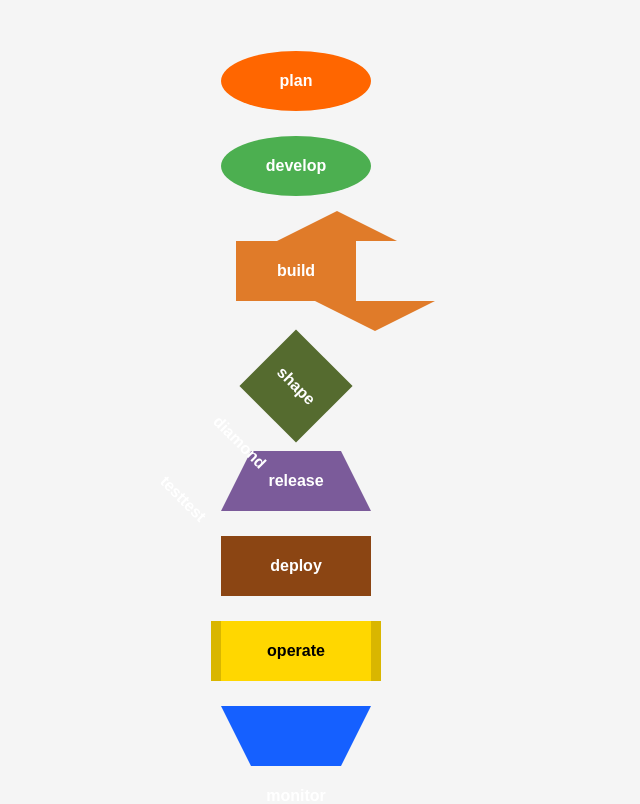
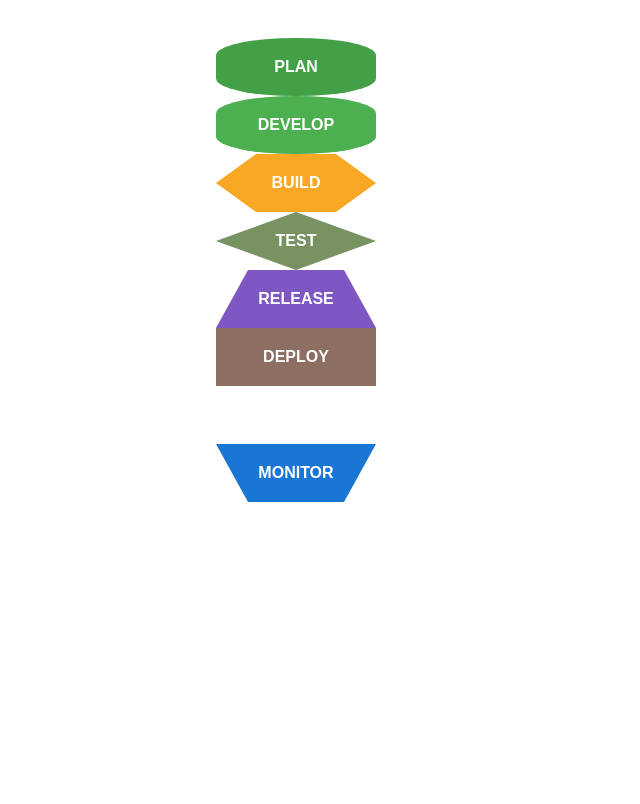
Before and after one commit to mukesh27ys31/exp-image, a plain HTML site: page index.html in a window 1280 px wide. Shown: the whole page, without its empty margins (344-984 px from the left). Drawn offline with Linux system fonts and the light colour scheme.

Commit message:
Update style.css

```diff
--- a/style.css
+++ b/style.css
@@ -1,117 +1,97 @@
-/* General Page Style */
 body {
+  background-color: white;
   font-family: Arial, sans-serif;
-  background: #f5f5f5;
   display: flex;
   justify-content: center;
   align-items: center;
-  min-height: 100vh;
+  padding: 30px;
 }
 
 .container {
   display: flex;
   flex-direction: column;
   align-items: center;
-  gap: 25px;
 }
 
-/* Base Shape Styles */
 .shape {
   color: white;
+  text-align: center;
+  padding: 20px;
+  width: 120px;
   font-weight: bold;
-  text-align: center;
-  line-height: 60px;
-  width: 150px;
-  height: 60px;
+  text-transform: uppercase;
 }
 
-/* Oval Shape */
-.oval {
-  border-radius: 50%;
+.arrow {
+  font-size: 24px;
+  margin: 10px 0;
 }
 
-/* Diamond Shape */
-.diamond {
-  transform: rotate(45deg);
-  width: 80px;
-  height: 80px;
-  line-height: 80px;
-}
-.diamond::before {
-  content: attr(class);
-  transform: rotate(-45deg);
+/* Specific shapes and colors */
+
+.circle {
+  border-radius: 50%;
+  background-color: #f57c00;
 }
 
-/* Hexagon Shape */
-.hexagon {
-  position: relative;
-  width: 120px;
-  height: 60px;
-  background: #e07b29;
-  margin: 20px 0;
-}
-.hexagon:before,
-.hexagon:after {
-  content: "";
-  position: absolute;
-  border-left: 60px solid transparent;
-  border-right: 60px solid transparent;
-}
-.hexagon:before {
-  bottom: 100%;
-  border-bottom: 30px solid #e07b29;
-}
-.hexagon:after {
-  top: 100%;
-  width: 0;
-  border-top: 30px solid #e07b29;
+.oval {
+  border-radius: 50% / 30%;
+  background-color: #43a047;
 }
 
-/* Trapezoid */
-.trapezoid {
-  border-bottom: 60px solid #7b5b9a;
-  border-left: 30px solid transparent;
-  border-right: 30px solid transparent;
-  height: 0;
-  width: 90px;
-  line-height: 60px;
-}
-.trapezoid-down {
-  border-top: 60px solid #1560ff;
-  border-left: 30px solid transparent;
-  border-right: 30px solid transparent;
-  height: 0;
-  width: 90px;
+.hexagon {
+  background-color: #f9a825;
+  clip-path: polygon(25% 0%, 75% 0%, 100% 50%, 75% 100%, 25% 100%, 0% 50%);
 }
 
-/* Double Rectangle */
-.double-rectangle {
-  border-left: 10px solid #d9b600;
-  border-right: 10px solid #d9b600;
-  background: #ffe600;
+.diamond {
+  background-color: #789262;
+  clip-path: polygon(50% 0%, 100% 50%, 50% 100%, 0% 50%);
 }
 
-/* Rectangle */
-.rectangle {
-  background: #8b4513;
+.trapezoid {
+  background-color: #7e57c2;
+  clip-path: polygon(20% 0%, 80% 0%, 100% 100%, 0% 100%);
 }
 
-/* Individual Colors */
-.plan { background: #ff6600; }
-.green { background: #4caf50; }
-.build { color: white; } /* hexagon already orange */
-.test {
-  background: #556b2f;
-  color: white;
-  transform: rotate(45deg);
-  width: 80px;
-  height: 80px;
-  line-height: 80px;
+.trapezoid-down {
+  background-color: #1976d2;
+  clip-path: polygon(0 0, 100% 0, 80% 100%, 20% 100%);
 }
-.test span {
-  transform: rotate(-45deg);
+
+.rectangle {
+  width: 120px;
+  background-color: #8d6e63;
 }
-.release { color: white; }
-.deploy { background: #8b4513; }
-.operate { background: #ffd700; color: black; }
-.monitor { color: white; }
+
+.rectangle.yellow {
+  background-color: #fdd835;
+}
+
+.brown {
+  background-color: #6d4c41;
+}
+
+.gold {
+  background-color: #fbc02d;
+}
+
+.green {
+  background-color: #4caf50;
+}
+
+.orange {
+  background-color: #ef6c00;
+}
+
+.olive {
+  background-color: #8bc34a;
+}
+
+.purple {
+  background-color: #673ab7;
+}
+
+.blue {
+  background-color: #1976d2;
+}
```
